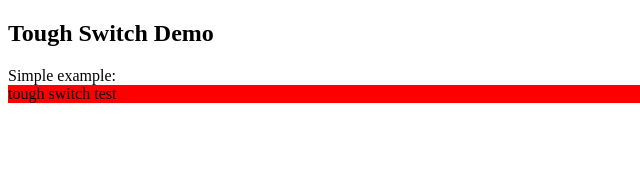
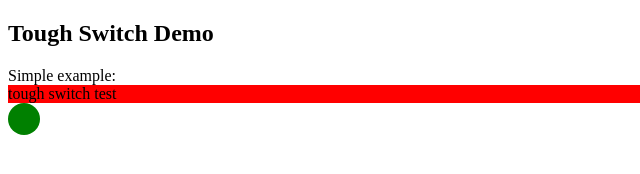
Before and after one commit to arasbm/x-tough-switch, a website: page demo/index.html in a window 1280 px wide. Shown: the full height of the page, 0-640 px from the left. Drawn offline with Linux system fonts and the light colour scheme.

Commit message:
add handle

```diff
--- a/src/main.css
+++ b/src/main.css
@@ -2,3 +2,11 @@
   display: block;
   background: red;
 }
+
+div#handle {
+  position: absolute;
+  width: 2rem;
+  height: 2rem;
+  border-radius: 1rem;
+  background-color: green;
+}
--- a/src/main.js
+++ b/src/main.js
@@ -1,6 +1,8 @@
 (function() {
   var template = '<div class="tough-switch-wrapper">' +
-    'tough switch test</div>';
+    'tough switch test' +
+    '<div id="handle"></div>' +
+    '</div>';
 
   xtag.register('x-tough-switch', {
     lifecycle: {
```
